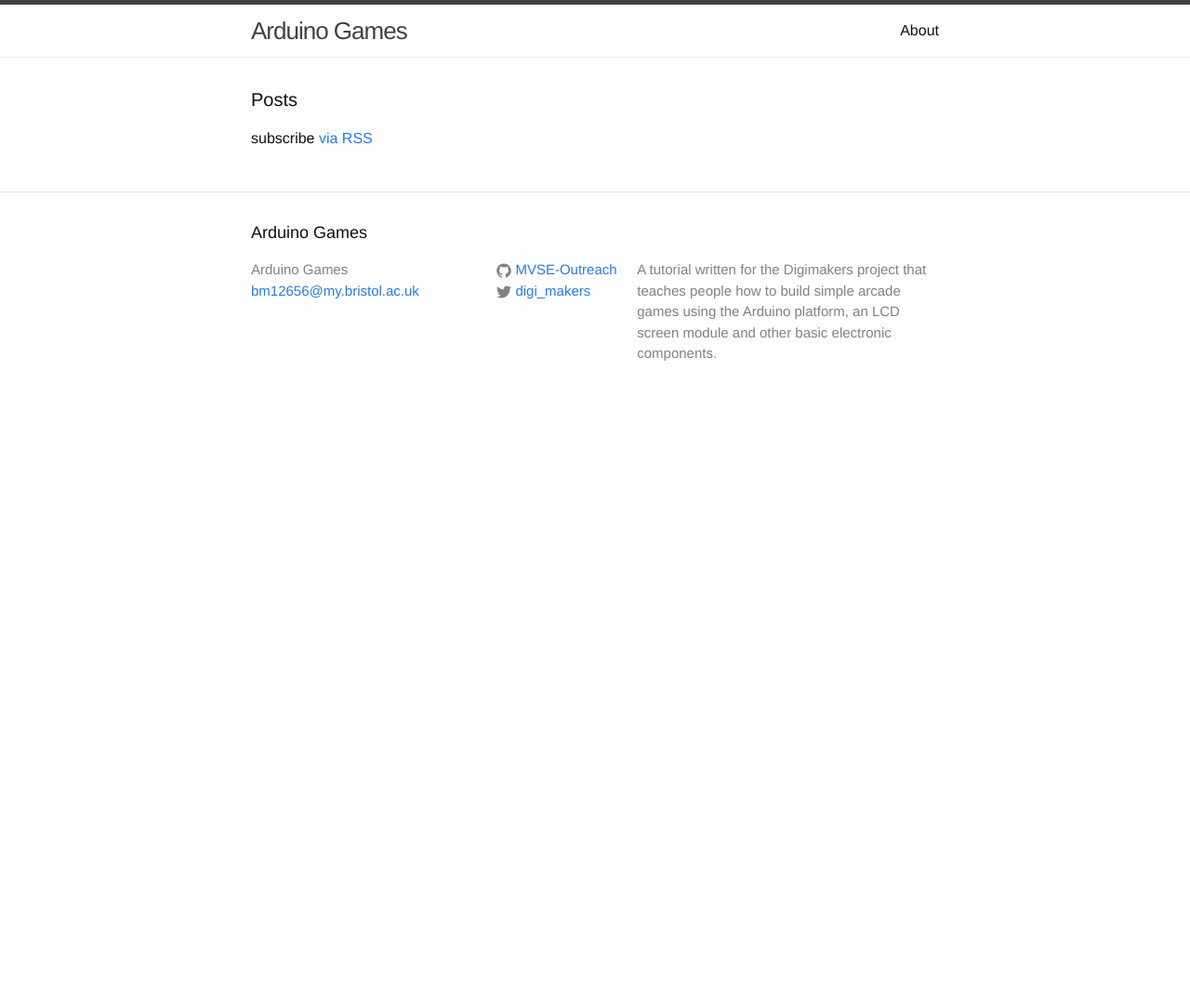
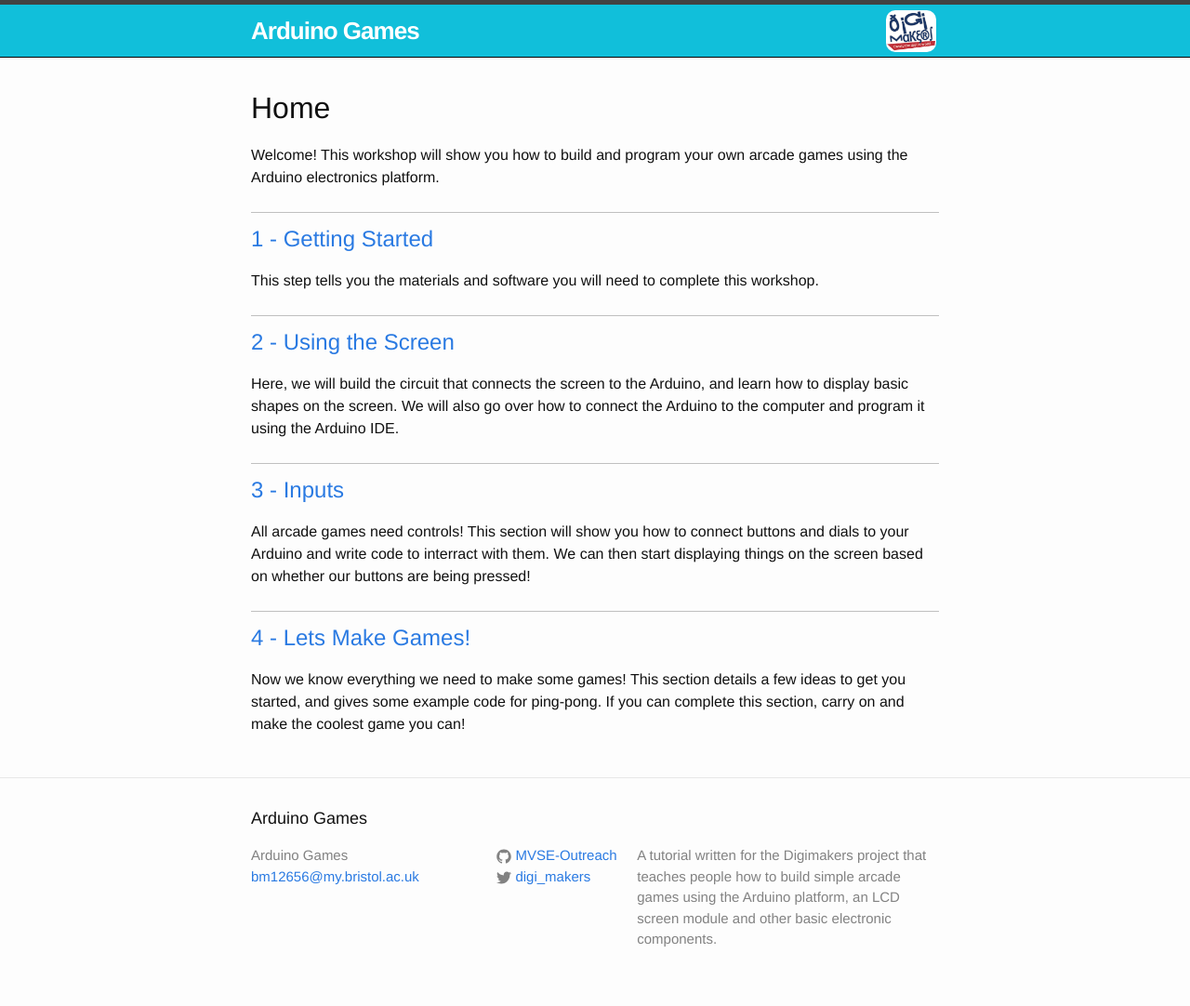
Before and after one commit to MVSE-Outreach/arduino-games, a Jekyll site: the page built from tutorial/index.html, in a window 1280 px wide. Shown: the whole page at 93% size. Built offline with Jekyll 4.4.1, drawn with Linux system fonts in a browser that asks for light colours; before the commit the page ends 900 px from its top, so only the background shows below that.

Commit message:
Adding updates to the jekyll site layout. Ready to write content now.  On branch master  Changes to be committed: 	modified:   _includes/header.html 	deleted:    about.md 	modified:   css/main.scss 	new file:   getting-started.html 	new file:   images/digimakers-logo.png 	modified:   index.html 	new file:   input-buttons.html 	new file:   ping-pong.html 	new file:   using-the-screen.html

```diff
--- a/tutorial/_includes/header.html
+++ b/tutorial/_includes/header.html
@@ -13,13 +13,10 @@
         </svg>
       </a>
 
-      <div class="trigger">
-        {% for my_page in site.pages %}
-          {% if my_page.title %}
-          <a class="page-link" href="{{ my_page.url | prepend: site.baseurl }}">{{ my_page.title }}</a>
-          {% endif %}
-        {% endfor %}
-      </div>
+    <a href="http://www.digimakers.co.uk" target="_blank">
+    <img src="/images/digimakers-logo.png" height="45px"
+        style="margin:3px; background-color:white; border-radius:10px;"/>
+    </a>
     </nav>
 
   </div>
--- a/tutorial/css/main.scss
+++ b/tutorial/css/main.scss
@@ -51,3 +51,26 @@ $on-laptop:        800px;
         "layout",
         "syntax-highlighting"
 ;
+
+// -- Normal person CSS starts here.
+
+.section{
+    margin-top:     10px;
+    margin-bottom:  10px;
+    padding-top:    5px;
+    padding-bottom: 5px;
+    border-bottom:  1px solid silver;
+}
+
+.site-header{
+    background-color: #11BFDA;
+    border-bottom:    1px solid black;
+}
+
+.site-title{
+    color:            white;
+    font-weight:    bolder;
+}
+.site-title:visited{
+    color:            white;
+}
--- /dev/null
+++ b/tutorial/getting-started.html
@@ -0,0 +1,4 @@
+---
+layout: default
+title: Getting Started
+---
--- a/tutorial/index.html
+++ b/tutorial/index.html
@@ -4,20 +4,39 @@ layout: default
 
 <div class="home">
 
-  <h1 class="page-heading">Posts</h1>
+<h1>Home</h1>
 
-  <ul class="post-list">
-    {% for post in site.posts %}
-      <li>
-        <span class="post-meta">{{ post.date | date: "%b %-d, %Y" }}</span>
+<p>
+Welcome! This workshop will show you how to build and program your own
+arcade games using the Arduino electronics platform.
+</p>
 
-        <h2>
-          <a class="post-link" href="{{ post.url | prepend: site.baseurl }}">{{ post.title }}</a>
-        </h2>
-      </li>
-    {% endfor %}
-  </ul>
+<p class="section">
+<a href="/getting-started"><h2>1 - Getting Started</h2></a>
+This step tells you the materials and software you will need to complete this
+workshop.
+</p>
 
-  <p class="rss-subscribe">subscribe <a href="{{ "/feed.xml" | prepend: site.baseurl }}">via RSS</a></p>
+<p class="section">
+<a href="/using-the-screen"><h2>2 - Using the Screen</h2></a>
+Here, we will build the circuit that connects the screen to the Arduino, and
+learn how to display basic shapes on the screen. We will also go over how to
+connect the Arduino to the computer and program it using the Arduino IDE.
+</p>
+
+<p class="section">
+<a href="/input-buttons"><h2>3 - Inputs</h2></a>
+All arcade games need controls! This section will show you how to connect
+buttons and dials to your Arduino and write code to interract with them. We can
+then start displaying things on the screen based on whether our buttons are
+being pressed!
+</p>
+
+<p class="section">
+<a href="/ping-pong"><h2>4 - Lets Make Games!</h2></a>
+Now we know everything we need to make some games! This section details a few
+ideas to get you started, and gives some example code for ping-pong. If you
+can complete this section, carry on and make the coolest game you can!
+</p>
 
 </div>
--- /dev/null
+++ b/tutorial/input-buttons.html
@@ -0,0 +1,4 @@
+---
+layout: default
+title: Buttons And Inputs
+---
--- /dev/null
+++ b/tutorial/ping-pong.html
@@ -0,0 +1,4 @@
+---
+layout: default
+title: Ping Pong
+---
--- /dev/null
+++ b/tutorial/using-the-screen.html
@@ -0,0 +1,4 @@
+---
+layout: default
+title: Using The Screen
+---
```
Also changed, not shown: tutorial/about.md (deleted, +0 -15 lines), tutorial/images/digimakers-logo.png (added).
